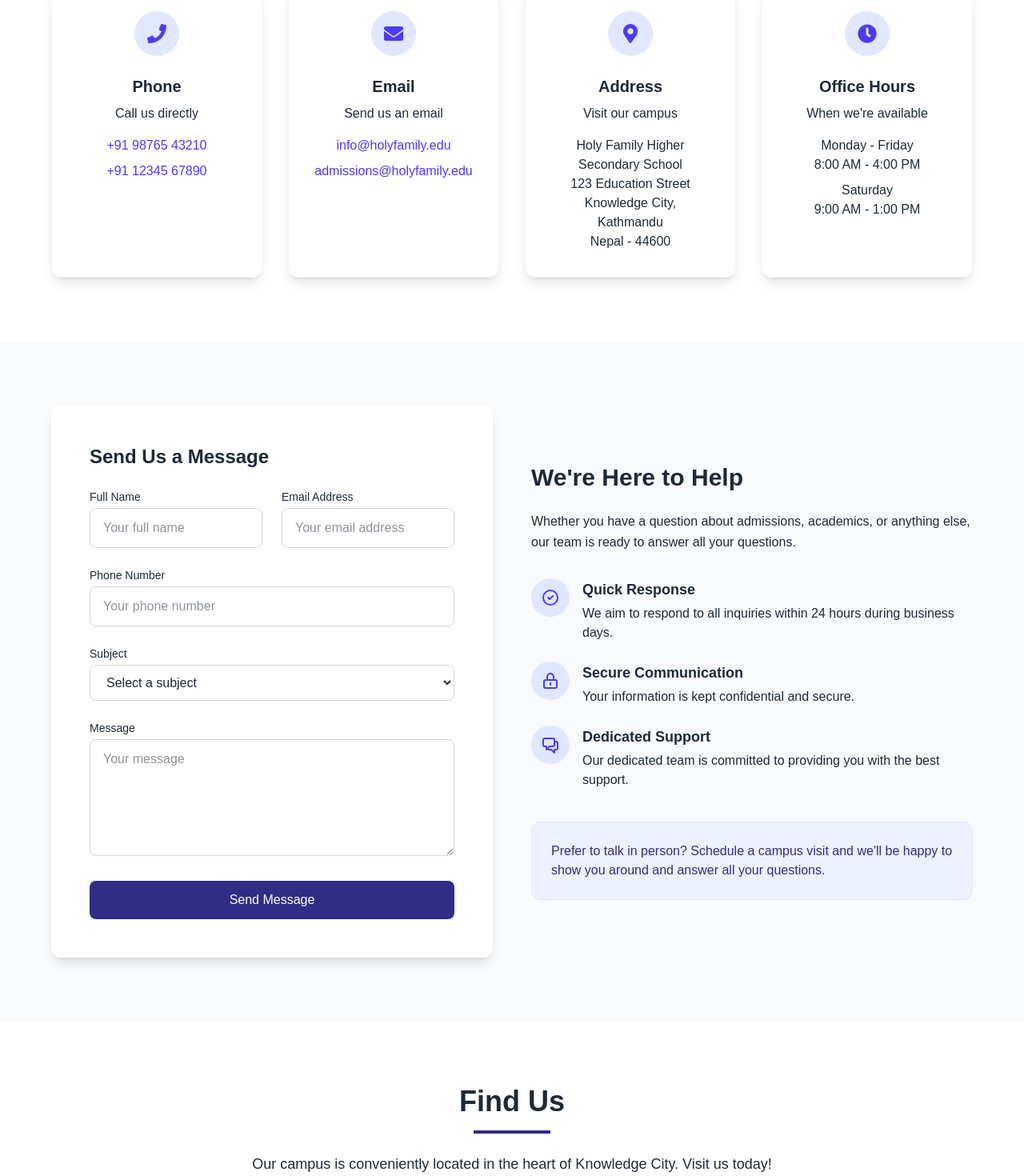
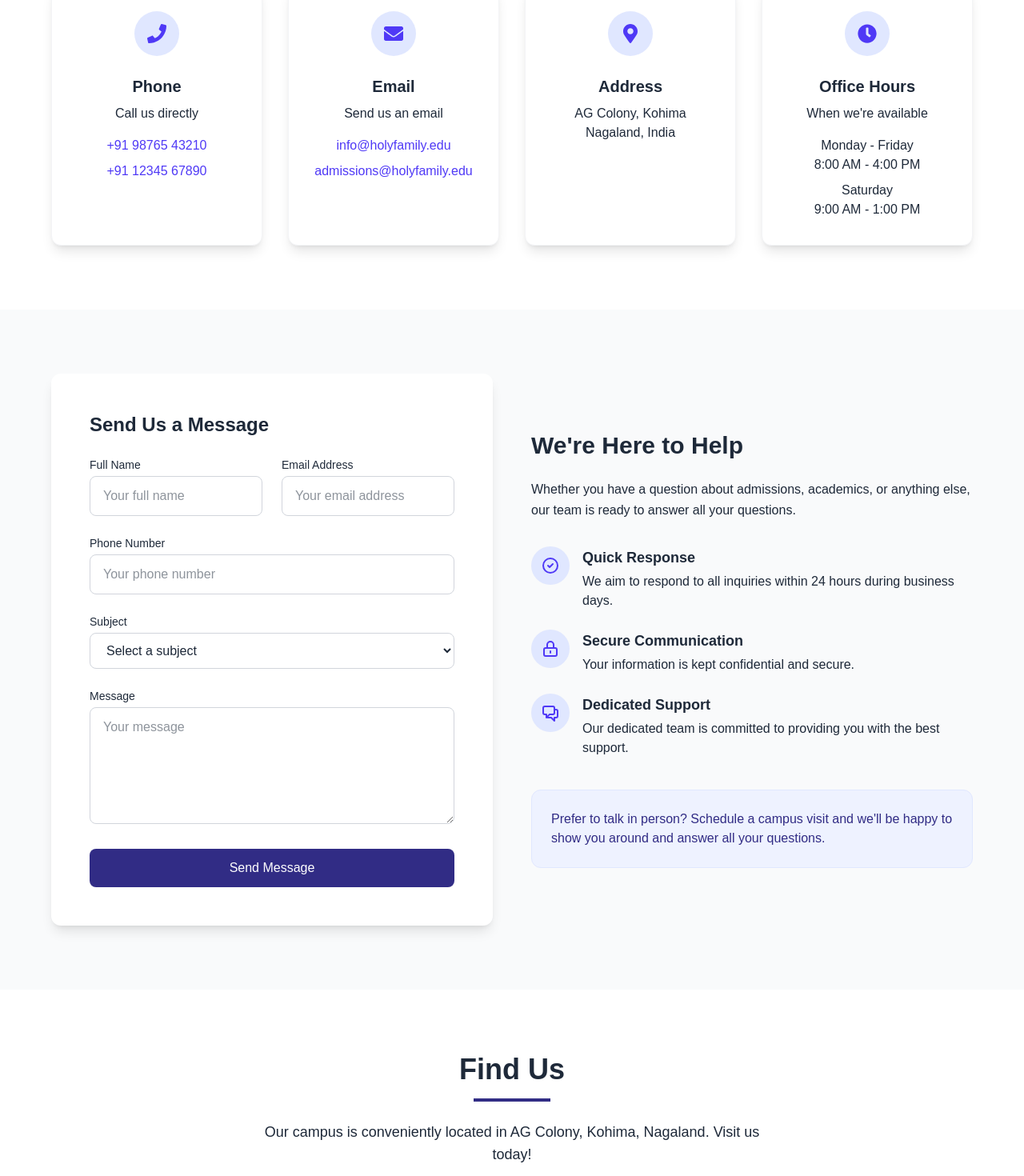
Before and after one commit to SurajRai1/Holy-Family-School, a Next.js app: page /contact in a window 1280 px wide. Shown: the part 720-2190 px from the top of the page at 80% size. Built offline with nearby package versions, Linux system fonts and the light colour scheme.

Commit message:
Update school address to AG Colony, Kohima, Nagaland

```diff
--- a/src/app/admissions/page.tsx
+++ b/src/app/admissions/page.tsx
@@ -535,8 +535,7 @@ const AdmissionsPage = () => {
                       <div>
                         <h4 className="text-lg font-semibold text-gray-800 mb-1">Address</h4>
                         <p className="text-gray-800">Holy Family Higher Secondary School</p>
-                        <p className="text-gray-800">123 Education Street, Knowledge City</p>
-                        <p className="text-gray-800">Kathmandu, Nepal - 44600</p>
+                        <p className="text-gray-800">AG Colony, Kohima, Nagaland, India</p>
                       </div>
                     </div>
                   </div>
--- a/src/app/contact/page.tsx
+++ b/src/app/contact/page.tsx
@@ -120,12 +120,9 @@ const ContactPage = () => {
                   </div>
                 </div>
                 <h3 className="text-xl font-bold text-gray-800 mb-2">Address</h3>
-                <p className="text-gray-800 mb-4">Visit our campus</p>
                 <p className="text-gray-800">
-                  Holy Family Higher Secondary School<br />
-                  123 Education Street<br />
-                  Knowledge City, Kathmandu<br />
-                  Nepal - 44600
+                  AG Colony, Kohima<br />
+                  Nagaland, India
                 </p>
               </motion.div>
 
@@ -324,8 +321,8 @@ const ContactPage = () => {
               Find Us
             </h2>
             <div className="w-24 h-1 bg-indigo-900 mx-auto mb-6"></div>
-            <p className="max-w-2xl mx-auto text-lg text-gray-800">
-              Our campus is conveniently located in the heart of Knowledge City. Visit us today!
+            <p className="max-w-2xl mx-auto text-lg text-gray-800 mb-6">
+              Our campus is conveniently located in AG Colony, Kohima, Nagaland. Visit us today!
             </p>
           </motion.div>
 
--- a/src/components/layout/Footer.tsx
+++ b/src/components/layout/Footer.tsx
@@ -151,7 +151,7 @@ const Footer = () => {
               <ul className="mt-4 space-y-4">
                 <li className="flex items-start">
                   <FaMapMarkerAlt className="text-indigo-400 mt-1 mr-3" />
-                  <span className="text-gray-300">123 Education Avenue, Knowledge City, ST 12345</span>
+                  <span className="text-gray-300">AG Colony, Kohima, Nagaland, India</span>
                 </li>
                 <li className="flex items-center">
                   <FaPhone className="text-indigo-400 mr-3" />
```
